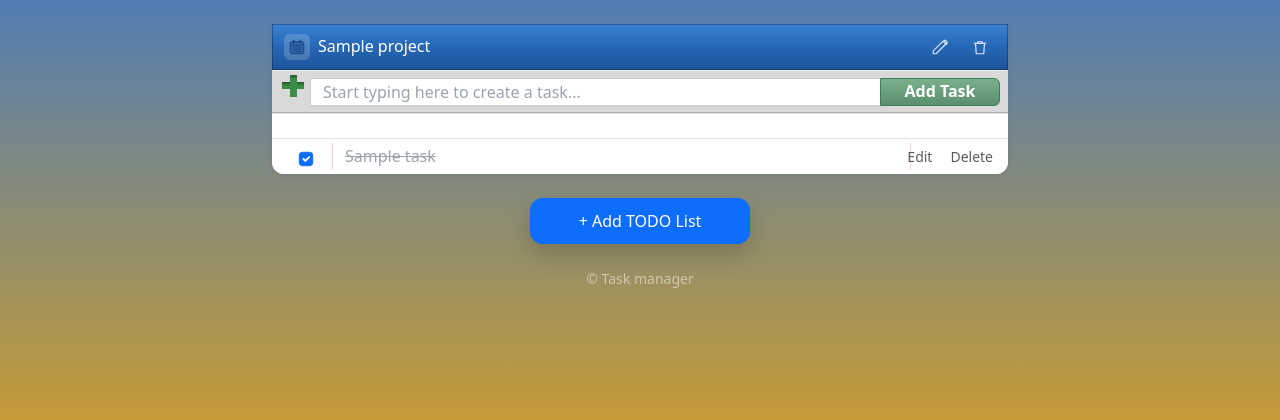
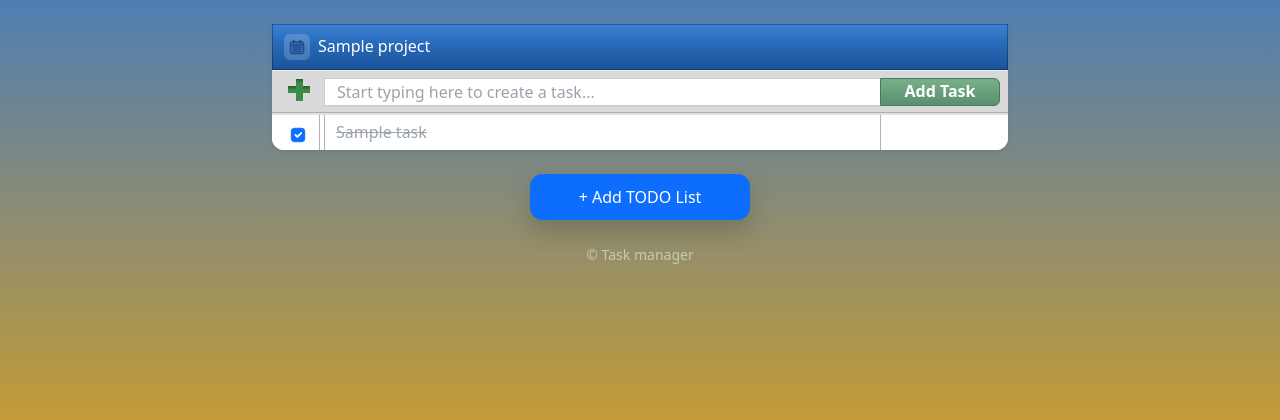
Before and after one commit to VladMajstat/task-manager-django-htmx, a Django app: page / in a window 1280 px wide. Shown: the part 72-492 px from the top of the page. Run offline with Django 5.2, Linux system fonts and the light colour scheme; a user stored in the database is signed in; tables that the repository leaves empty hold one stand-in row (values such as "Sample post"); some libraries are stand-ins or nearby versions.

Commit message:
🎨 style(ui): finalize card layout and styling

```diff
--- a/service/forms.py
+++ b/service/forms.py
@@ -38,7 +38,7 @@
 class TaskForm(forms.ModelForm):
     class Meta:
         model = Task
-        fields = ["name", "priority", "deadline", "is_done"]
+        fields = ["name", "deadline", "is_done"]
         widgets = {
             "name": forms.TextInput(
                 attrs={
@@ -47,14 +47,6 @@
                     "maxlength": "255",
                     "required": True,
                     "autocomplete": "off",
-                }
-            ),
-            "priority": forms.NumberInput(
-                attrs={
-                    "class": "form-control",
-                    "min": 0,
-                    "max": 999,
-                    "step": 1,
                 }
             ),
             "deadline": forms.DateInput(
@@ -74,14 +66,6 @@
             raise forms.ValidationError("Task name is required.")
         return name
 
-    def clean_priority(self) -> int:
-        priority = self.cleaned_data.get("priority")
-        if priority is None:
-            return 0
-        if priority < 0:
-            raise forms.ValidationError("Priority must be >= 0.")
-        return priority
-
     def clean_deadline(self):
         deadline = self.cleaned_data.get("deadline")
         if not deadline:
--- a/service/urls.py
+++ b/service/urls.py
@@ -15,4 +15,5 @@
     path("tasks/<int:task_id>/update/", views.task_update, name="task_update"),
     path("tasks/<int:task_id>/delete/", views.task_delete, name="task_delete"),
     path("tasks/<int:task_id>/toggle-done/", views.task_toggle_done, name="task_toggle_done"),
+    path("tasks/<int:task_id>/move/<str:direction>/", views.task_move, name="task_move"),
 ]
--- a/static/css/app.css
+++ b/static/css/app.css
@@ -15,6 +15,8 @@
   border: 0;
   border-radius: 0 0 12px 12px;
   overflow: hidden;
+  max-width: 760px;
+  margin: 0 auto;
 }
 
 .app-card-header {
@@ -90,16 +92,21 @@
 .app-add-task-row .input-group {
   align-items: center;
   margin: 0;
+  padding-left: 6px;
+  flex-wrap: nowrap;
 }
 
 .app-add-task-row .input-group-text {
   background: transparent;
   border: none;
-  padding: 0 8px 0 0;
+  padding: 0 2px 0 0;
   display: flex;
   align-items: center;
   justify-content: center;
-  width: 32px;
+  width: 20px;
+  flex: 0 0 20px;
+  margin-right: 20px;
+  z-index: 2;
 }
 
 .app-add-task-row .input-group {
@@ -114,6 +121,16 @@
   box-shadow: inset 0 1px 0 rgba(255,255,255,0.8), 0 1px 0 rgba(0,0,0,0.05);
 }
 
+.app-add-task-row .app-task-input {
+  max-width: none;
+  flex: 1 1 auto;
+  margin-left: 0;
+  margin-right: 0;
+  transform: none;
+  z-index: 1;
+}
+
+
 .app-add-task-btn {
   padding-top: 2px;
   padding-bottom: 2px;
@@ -125,6 +142,7 @@
   text-align: center;
   min-width: 120px;
   line-height: 15px;
+  transform: none;
 }
 
 .app-plus {
@@ -132,7 +150,7 @@
   width: 28px;
   height: 28px;
   display: inline-block;
-  transform: translateY(-6px);
+  transform: translateY(-2px);
   text-indent: -9999px;
 }
 
@@ -213,22 +231,90 @@
 }
 
 .app-task-col-text {
-  border-left: 1px solid rgba(231, 189, 189, 0.6);
   padding: 0 12px;
   flex: 1;
   display: flex;
   align-items: center;
   justify-content: flex-start;
   text-align: left;
+  position: relative;
 }
 
 .app-task-col-actions {
-  border-left: 1px solid rgba(231, 189, 189, 0.6);
   padding-left: 10px;
-  width: 90px;
+  width: 140px;
   display: flex;
   align-items: center;
   justify-content: flex-end;
+  position: relative;
+}
+
+.app-task-col-actions::before {
+  content: "";
+  position: absolute;
+  top: -4px;
+  bottom: -4px;
+  width: 0.5px;
+  background: rgba(107, 114, 128, 0.55);
+  left: 20px;
+  transform: translateZ(0);
+}
+
+.app-task-col-actions > * {
+  position: relative;
+  padding-right: 3px;
+  margin-right: 1px;
+}
+
+.app-task-col-actions > *:last-child {
+  padding-right: 0;
+  margin-right: 0;
+}
+
+
+.app-task-col-actions > *:not(:last-child)::after {
+  content: "";
+  position: absolute;
+  right: -2px;
+  top: 4px;
+  bottom: 4px;
+  width: 1px;
+  background: rgba(107, 114, 128, 0.35);
+}
+
+.app-task-col-actions > .app-task-move-stack::after {
+  right: -8px;
+  top: 6px;
+  bottom: 6px;
+  width: 1px;
+}
+
+.app-task-col-actions > .app-task-move-stack + .app-icon-btn {
+  transform: translateX(6px);
+}
+
+.app-task-col-text::before,
+.app-task-col-text::after {
+  content: "";
+  position: absolute;
+  top: -4px;
+  bottom: -4px;
+  background: rgba(107, 114, 128, 0.55);
+  left: -5px;
+  transform: translateZ(0);
+}
+
+.app-task-col-text::before {
+  width: 0.5px;
+}
+
+.app-task-col-text::after {
+  left: 0px;
+  width: 0.5px;
+}
+
+.app-task-check {
+  border: 1.5px solid #6b7280;
 }
 
 .app-task-text {
@@ -243,6 +329,78 @@
 
 .app-task-highlight {
   background: #fff7cc;
+}
+
+.app-task-row:hover {
+  background: #fff7cc;
+}
+
+.app-task-col-actions > * {
+  opacity: 0;
+  pointer-events: none;
+  transition: opacity 0.12s ease;
+}
+
+.app-task-row:hover .app-task-col-actions > * {
+  opacity: 1;
+  pointer-events: auto;
+}
+
+.app-task-move-btn {
+  font-size: 0.45rem;
+  line-height: 1;
+  padding: 1px 2px !important;
+}
+
+.app-task-move-stack {
+  display: flex;
+  flex-direction: column;
+  align-items: center;
+  justify-content: center;
+  width: 18px;
+  background: transparent;
+  border: none;
+  border-radius: 0;
+  padding: 1px 0;
+}
+
+.app-task-move-divider {
+  width: 70%;
+  height: 1px;
+  background: rgba(0, 0, 0, 0.12);
+  margin: 1px 0;
+}
+
+.app-task-edit-form .form-control {
+  height: 24px;
+  padding: 2px 6px;
+  font-size: 0.85rem;
+}
+
+.app-task-edit-form input[type="date"] {
+  width: 140px;
+}
+
+.app-task-edit-form input[type="number"] {
+  width: 80px;
+}
+
+.app-task-edit-actions {
+  display: flex;
+  align-items: center;
+  justify-content: flex-end;
+  padding-right: 20px;
+}
+
+.app-task-edit-actions .btn {
+  min-width: 64px;
+  text-align: center;
+  display: inline-flex;
+  align-items: center;
+  justify-content: center;
+  padding-left: 12px;
+  padding-right: 12px;
+  line-height: 1;
 }
 
 /* Bottom button */
@@ -271,11 +429,27 @@
   width: 18px;
   height: 18px;
   fill: none;
-  stroke: #e9f2ff;
+  stroke: #1f2937;
   stroke-width: 1.6;
   stroke-linecap: round;
   stroke-linejoin: round;
   opacity: 0.9;
+}
+
+.app-card-header .app-action-icon {
+  stroke: #c0c6cf;
+  opacity: 0.95;
+}
+
+.app-card-header .app-icon-btn {
+  opacity: 0;
+  pointer-events: none;
+  transition: opacity 0.12s ease;
+}
+
+.app-card-header:hover .app-icon-btn {
+  opacity: 1;
+  pointer-events: auto;
 }
 /* Auth pages */
 .auth-wrap {
--- a/templates/partials/project_card.html
+++ b/templates/partials/project_card.html
@@ -27,13 +27,7 @@
     </div>
 
     <!-- Tasks list -->
-    <div class="app-tasks" id="project-{{ project.id }}-tasks">
-      {% for task in project.tasks.all %}
-        {% include "partials/task_row.html" with task=task %}
-      {% empty %}
-        <div id="project-{{ project.id }}-empty" class="px-3 py-3 text-muted small">No tasks yet.</div>
-      {% endfor %}
-    </div>
+    {% include "partials/task_list.html" with project=project %}
 
   </section>
 </div>
--- /dev/null
+++ b/templates/partials/task_list.html
@@ -0,0 +1,7 @@
+<div class="app-tasks" id="project-{{ project.id }}-tasks">
+  {% for task in project.tasks.all %}
+    {% include "partials/task_row.html" with task=task %}
+  {% empty %}
+    <div id="project-{{ project.id }}-empty" class="px-3 py-3 text-muted small">No tasks yet.</div>
+  {% endfor %}
+</div>
--- a/templates/partials/task_row.html
+++ b/templates/partials/task_row.html
@@ -1,11 +1,11 @@
+<div id="project-{{ task.project_id }}-empty" hx-swap-oob="delete"></div>
 <div class="app-task-row d-flex align-items-stretch gap-2 px-2  border-top"
      data-task-id="{{ task.id }}">
 
-  <div id="project-{{ task.project_id }}-empty" hx-swap-oob="delete"></div>
-
   <div class="pt-1 app-task-col app-task-col-check">
-    <input class="form-check-input" type="checkbox" {% if task.is_done %}checked{% endif %}
+    <input class="form-check-input app-task-check" type="checkbox" {% if task.is_done %}checked{% endif %}
       hx-post="{% url 'service:task_toggle_done' task.id %}"
+      hx-headers='{"X-CSRFToken": "{{ csrf_token }}"}'
       hx-target="closest .app-task-row"
       hx-swap="outerHTML"
     />
@@ -15,12 +15,35 @@
     <div class="app-task-text {% if task.is_done %}app-task-done{% endif %}">
       {{ task.name }}
     </div>
-
-
   </div>
 
   <!-- Task actions -->
   <div class="d-flex align-items-center gap-1 app-task-col app-task-col-actions">
+    <div class="app-task-move-stack" role="group" aria-label="Move task">
+      <button
+        class="btn btn-sm btn-link text-muted app-icon-btn app-task-move-btn"
+        title="Move up"
+        type="button"
+        hx-post="{% url 'service:task_move' task.id 'up' %}"
+        hx-headers='{"X-CSRFToken": "{{ csrf_token }}"}'
+        hx-target="#project-{{ task.project_id }}-tasks"
+        hx-swap="outerHTML"
+      >
+        ▲
+      </button>
+      <span class="app-task-move-divider" aria-hidden="true"></span>
+      <button
+        class="btn btn-sm btn-link text-muted app-icon-btn app-task-move-btn"
+        title="Move down"
+        type="button"
+        hx-post="{% url 'service:task_move' task.id 'down' %}"
+        hx-headers='{"X-CSRFToken": "{{ csrf_token }}"}'
+        hx-target="#project-{{ task.project_id }}-tasks"
+        hx-swap="outerHTML"
+      >
+        ▼
+      </button>
+    </div>
     <button
       class="btn btn-sm btn-link text-muted app-icon-btn"
       title="Edit"
@@ -29,7 +52,10 @@
       hx-target="closest .app-task-row"
       hx-swap="outerHTML"
     >
-      Edit
+      <svg class="app-action-icon" viewBox="0 0 24 24" aria-hidden="true">
+        <path d="M3 17.25V21h3.75L19.81 7.94l-3.75-3.75L3 17.25z"></path>
+        <path d="M20.71 6.04a1 1 0 000-1.41L19.37 3.3a1 1 0 00-1.41 0l-1.12 1.12 3.75 3.75 1.12-1.13z"></path>
+      </svg>
     </button>
     <button
       class="btn btn-sm btn-link text-muted app-icon-btn"
@@ -42,7 +68,11 @@
       hx-confirm="Delete this task?"
       data-confirm="delete"
     >
-      Delete
+      <svg class="app-action-icon" viewBox="0 0 24 24" aria-hidden="true">
+        <path d="M6 7h12l-1 14H7L6 7z"></path>
+        <path d="M9 7V5h6v2"></path>
+        <path d="M4 7h16"></path>
+      </svg>
     </button>
   </div>
 </div>
```
Also changed, not shown: service/views.py (+51 -1 lines), templates/partials/task_form.html (+10 -19 lines).
